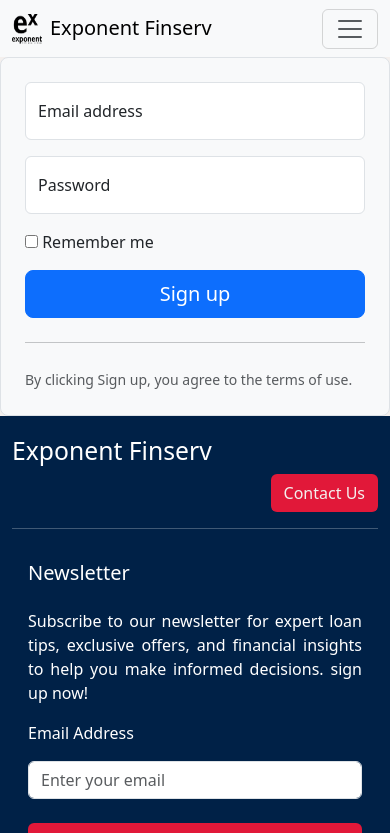
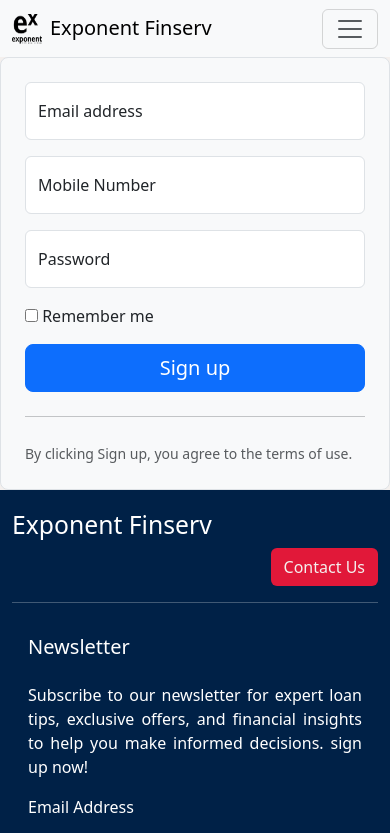
Before and after one commit to hruthiksiva/exponent-finserv, a React (Vite) app: page /contact in a window 390 px wide. Shown: the top 833 px of the page. Built offline with nearby package versions, Linux system fonts and the light colour scheme.

Commit message:
Contact Form Mobile Number added

```diff
--- a/src/components/ContactForm.jsx
+++ b/src/components/ContactForm.jsx
@@ -7,6 +7,10 @@
           <div className="form-floating mb-3">
             <input type="email" className="form-control" id="floatingInput" placeholder="name@example.com" />
             <label htmlFor="floatingInput">Email address</label>
+          </div>
+          <div className="form-floating mb-3">
+            <input type="email" className="form-control" id="floatingInput" placeholder="name@example.com" />
+            <label htmlFor="floatingInput">Mobile Number</label>
           </div>
           <div className="form-floating mb-3">
             <input type="password" className="form-control" id="floatingPassword" placeholder="Password" />
```
